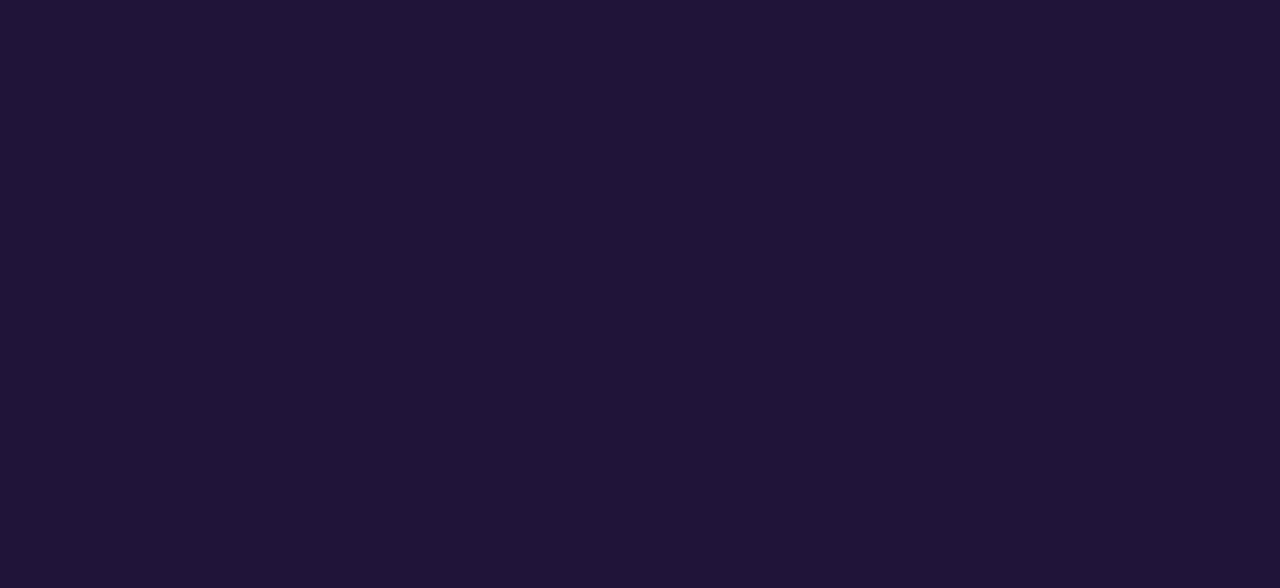
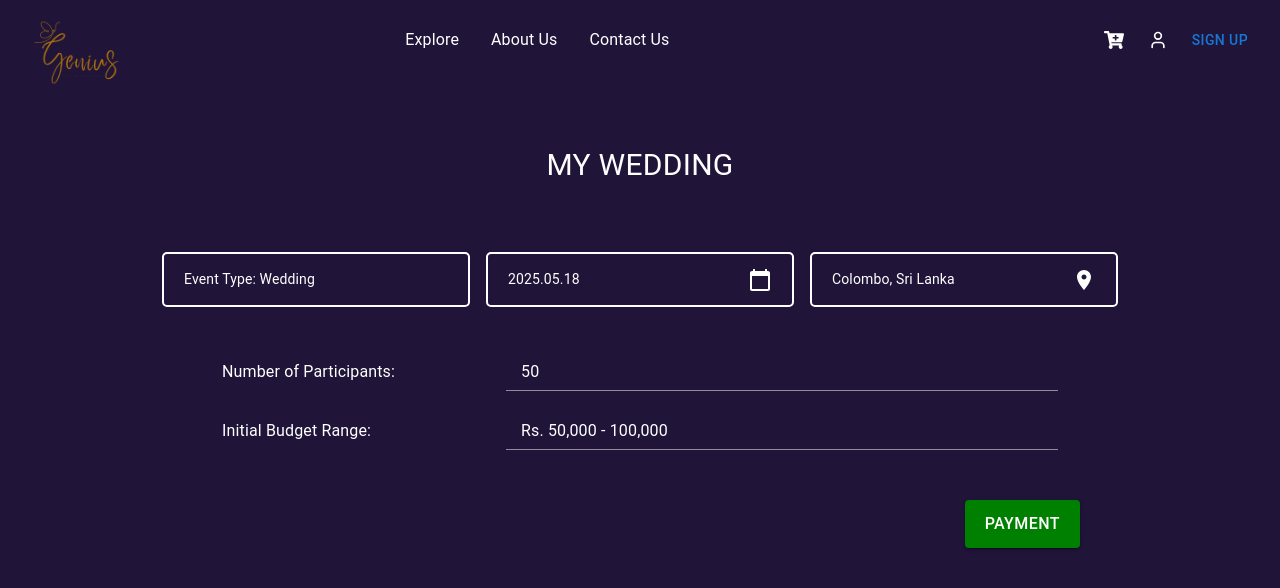
Before and after one commit to Genius-Dream-to-Reality/genius-frontend, a React (Create React App) app: page /view-plan in a window 1280 px wide. Before the commit this address had no page. Shown: the top 588 px of the page. Built offline with nearby package versions, Linux system fonts and the light colour scheme.

Commit message:
GN-53 - View Plan Page initial UI

```diff
--- a/src/App.js
+++ b/src/App.js
@@ -11,6 +11,7 @@ import VendorAccountForm from "./components/vendor-account/VendorAccountForm";
 import RegisterOTP from "./components/auth/RegisterOTP";
 import RegisterCompleted from "./components/auth/RegisterCompleted";
 import EventPlanningCompletion from "./components/event-planning/EvenPlanningCompletion";
+import ViewPlan from "./components/event-planning/ViewPlan";
 
 function App() {
   return (
@@ -27,6 +28,7 @@ function App() {
             <Route path="register-otp" element={<RegisterOTP />} />
             <Route path="register-completed" element={<RegisterCompleted />} />
             <Route path="eventplaning-completed" element={<EventPlanningCompletion />} />
+            <Route path="view-plan" element={<ViewPlan />} />
         </Routes>
       </Router>
     </ThemeProvider>
--- a/src/components/event-planning/EvenPlanningCompletion.jsx
+++ b/src/components/event-planning/EvenPlanningCompletion.jsx
@@ -12,8 +12,7 @@ const EventPlanningCompletion = () => {
     };
 
     const handleViewEvent = () => {
-        console.log("handle download!") //todo
-        // navigate("/register");
+        navigate("/view-plan");
     };
 
     const styles = {
--- a/src/components/event-planning/EventPlanningForm.jsx
+++ b/src/components/event-planning/EventPlanningForm.jsx
@@ -9,9 +9,9 @@ import {
   InputBase,
   CircularProgress,
   Box,
+  ThemeProvider
 } from "@mui/material";
 import { useNavigate } from "react-router-dom";
-import { ThemeProvider } from "@mui/material/styles";
 import theme from "../../styles/theme";
 import Circle from "../common/Circle";
 import StepOne from "./StepOne";
--- /dev/null
+++ b/src/components/event-planning/ViewPlan.jsx
@@ -0,0 +1,132 @@
+import React from "react";
+import { Grid, Typography, Box, InputBase, Button, ThemeProvider, useTheme } from "@mui/material"; // Added Button import
+import { LocationOn, CalendarToday } from "@mui/icons-material";
+import useStyles from "../../assets/css/style";
+import Header from "../../layout/Header";
+
+const DetailInput = ({ label, value, icon }) => (
+    <Box
+        sx={{
+            display: "flex",
+            alignItems: "center",
+            border: "2px solid white",
+            borderRadius: "5px",
+            color: "white",
+            padding: "11px 20px"
+        }}
+    >
+        <InputBase
+            value={label ? `${label}: ${value}` : value}
+            readOnly
+            disableUnderline
+            sx={{
+                flex: 1,
+                color: "white",
+                fontSize: "14px",
+            }}
+        />
+        {icon && <Box sx={{ marginLeft: "8px", color: "white" }}>{icon}</Box>}
+    </Box>
+);
+
+const ViewPlan = ({ eventType, date, location, noOfParticipants, budgetRange }) => {
+    const classes = useStyles();
+    const theme = useTheme();
+
+    const handlePayment = () => {
+        console.log("Goto payment page!"); // TODO: Implement payment logic
+    };
+
+    return (
+        <ThemeProvider theme={theme}>
+            <Grid container>
+                <Header />
+                {/* Title Section */}
+                <Grid
+                    container
+                    direction="column"
+                    justifyContent="center"
+                    alignItems="center"
+                    sx={{ marginBottom: "35px", padding: { xs: "30px 10px", sm: "30px 80px" } }}
+                >
+                    <Typography sx={{ fontSize: "30px", marginTop: 4 }}>
+                        MY {eventType?.toUpperCase()}
+                    </Typography>
+                </Grid>
+
+                {/* Event Details Section */}
+                <Grid container justifyContent="center" spacing={2}>
+                    <Grid item xs={12} sm={3}>
+                        <DetailInput label="Event Type" value={eventType} />
+                    </Grid>
+                    <Grid item xs={12} sm={3}>
+                        <DetailInput value={date} icon={<CalendarToday />} />
+                    </Grid>
+                    <Grid item xs={12} sm={3}>
+                        <DetailInput value={location} icon={<LocationOn />} />
+                    </Grid>
+                </Grid>
+
+                {/* Additional Information Section */}
+                <Grid
+                    container
+                    justifyContent="center"
+                    spacing={2}
+                    sx={{ padding: { xs: "30px 10px", sm: "30px 80px" } }}
+                >
+                    <Grid item xs={12} md={9}>
+                        {[{
+                            label: "Number of Participants:",
+                            value: noOfParticipants
+                        }, {
+                            label: "Initial Budget Range:",
+                            value: `Rs. ${budgetRange}`
+                        }].map((field, index) => (
+                            <Grid
+                                container
+                                direction="row"
+                                spacing={2}
+                                alignItems="center"
+                                key={index}
+                                sx={{ marginTop: index !== 0 ? "5px" : 0 }}
+                            >
+                                <Grid item xs={4}>
+                                    <Typography className={classes.typo}>{field.label}</Typography>
+                                </Grid>
+                                <Grid item xs={8}>
+                                    <InputBase
+                                        className={classes.formInput}
+                                        value={field.value}
+                                        readOnly
+                                    />
+                                </Grid>
+                            </Grid>
+                        ))}
+                    </Grid>
+                </Grid>
+
+                <Grid container sx={{ padding: { xs: "20px 16px", sm: "20px 200px" }, justifyContent: "right" }}>
+                    <Grid item xs={5} style={{ display: "flex", justifyContent: "flex-end" }}>
+                        <Button
+                            onClick={() => handlePayment()}
+                            variant="contained"
+                            sx={{ padding: "10px 20px", fontSize: "16px", backgroundColor: "green" }}
+                        >
+                            Payment
+                        </Button>
+                    </Grid>
+                </Grid>
+            </Grid>
+        </ThemeProvider>
+    );
+};
+
+ViewPlan.defaultProps = {
+    eventType: "Wedding",
+    date: "2025.05.18",
+    location: "Colombo, Sri Lanka",
+    noOfParticipants: "50",
+    budgetRange: "50,000 - 100,000",
+};
+
+export default ViewPlan;
```
